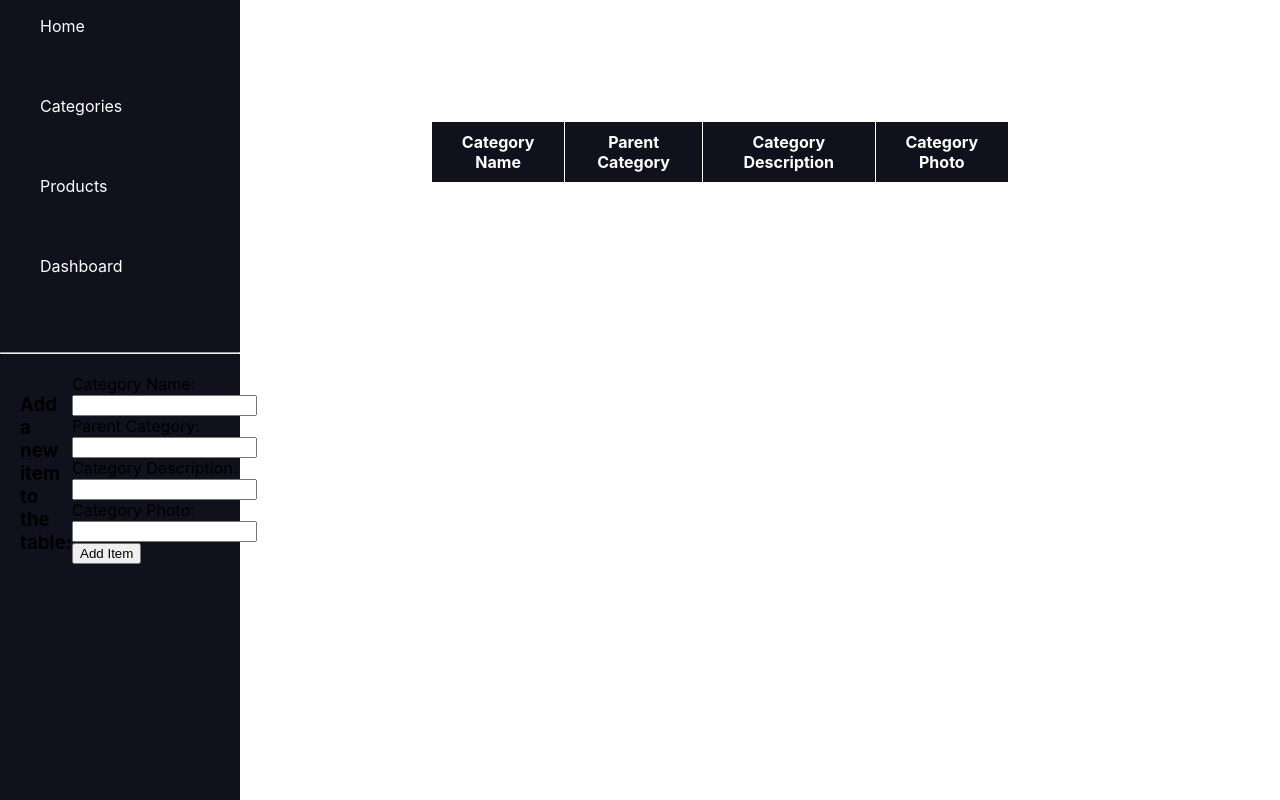
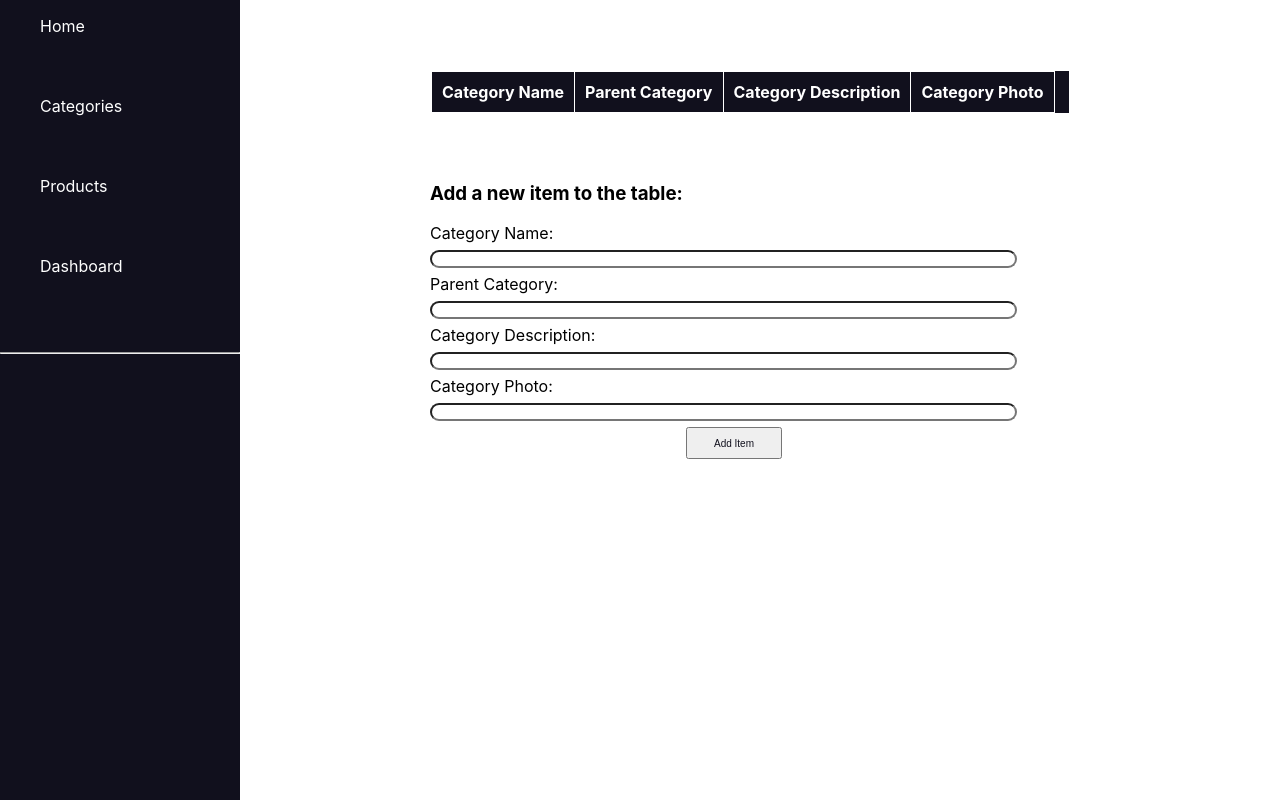
Before and after one commit to 0zzy0sbourne/e-commerce, a React (Create React App) app: page / in a window 1280 px wide. Built offline with nearby package versions, Linux system fonts and the light colour scheme.

Commit message:
fixing table

```diff
--- a/src/Form.css
+++ b/src/Form.css
@@ -1,17 +1,33 @@
-#Formdiv{
-    flex-direction: row;
-    position: fixed;
-     width: 50%;
-    height: 23px;
+#formdiv{
+    display:flex;
+    padding-top: 0px;
+    flex-direction: column;
     justify-content: center;
-     margin-left: 400px;
-     display: flex;
+
 }
-#Form > * {
-    display: block;
-    margin: 30px;
+
+.form input{
+     display: block;
+    width: 100%;
+    padding: .1rem .1rem .1rem .1rem;
+    margin: .5vw 0 ;
+    border:10;
+    border-radius: 10px;
+    font-size: 10px;
 }
-.form{
-    display: flex;
-    flex-direction: column;
+button{
+     display: inline-block;
+    width: 15%;
+    height: 2rem;
+    color: #11101d;
+    border: 50;
+    bottom: 10;
+    cursor: pointer;
+    font-size: 10px;
+    position:absolute;
+    margin-left: 40%;
 }
+button:hover{
+    background-color: rgb(245, 245, 78);
+    transition: 1s background ease;
+}
--- a/src/Form.js
+++ b/src/Form.js
@@ -5,29 +5,29 @@ class Form extends React.Component {
     return (
       <div id="formdiv">
         <h3>Add a new item to the table:</h3>
-        <form classname= "form" onSubmit={this.props.handleFormSubmit}>
+        <form className="form" onSubmit={this.props.handleFormSubmit}>
           <label htmlFor="categoryname">
           Category Name:
           <input id="categoryname" value={this.props.newCategoryName}
-            type="text" name="categoryname"
+            type="text" name="categoryName"
             onChange={this.props.handleInputChange} />
           </label>
           <label for="parentcategory">
           Parent Category:
           <input id="parentcategory" value={this.props.newParentCategory}
-            type="text" name="parentcategory"
+            type="text" name="parentCategory"
             onChange={this.props.handleInputChange} />
           </label>
           <label htmlFor="categorydescription">
           Category Description:
           <input id="categorydescription" value={this.props.newCategoryDescription}
-            type="text" name="categorydescription"
+            type="text" name="categoryDescription"
             onChange={this.props.handleInputChange} />
           </label>
           <label htmlFor="categoryphoto">
           Category Photo:
           <input id="categoryphoto" value={this.props.newCategoryPhoto}
-            type="text" name="categoryphoto"
+            type="text" name="categoryPhoto"
             onChange={this.props.handleInputChange} />
           </label>
           <button type="submit" value="Submit">Add Item</button>
--- a/src/HomeScreen.css
+++ b/src/HomeScreen.css
@@ -1,4 +1,13 @@
+.table-form-container{
+    flex-direction: column;
+    position: fixed;
+    top: 50px;
+    width: 50%;
+    justify-content: center;
+     margin-left: 400px;
+     display: flex;
+}
 .table-form-container > * {
-    display: flex;
-    margin: 20px;
+    display: block;
+    margin: 30px;
 }
--- a/src/Table.css
+++ b/src/Table.css
@@ -1,19 +1,17 @@
 #Table{
     flex-direction: column;
-    position: fixed;
-    top: 120px;
-     width: 50%;
+    width: 100%;
     height: 23px;
     justify-content: center;
-     margin-left: 400px;
      display: flex;
 }
 #Table > * {
     display: block;
-    margin: 30px;
 }
 .table{
         background-color:#11101d;
+         width: 100%;
+  table-layout: fixed;
 
 }
 table, th, td {
```
